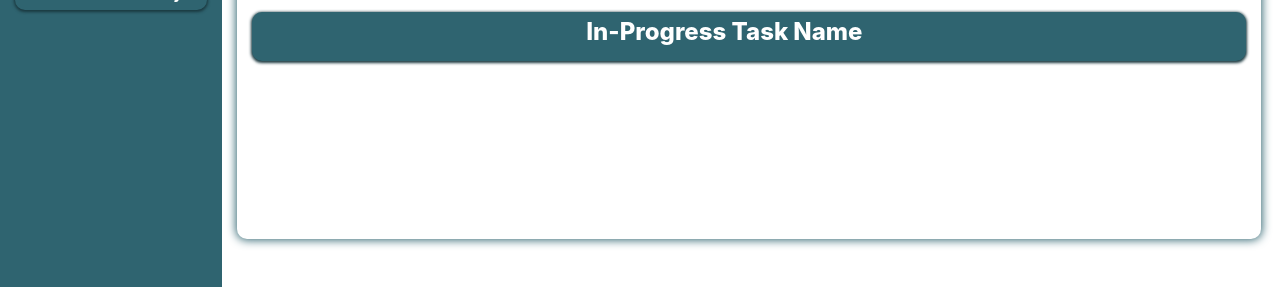
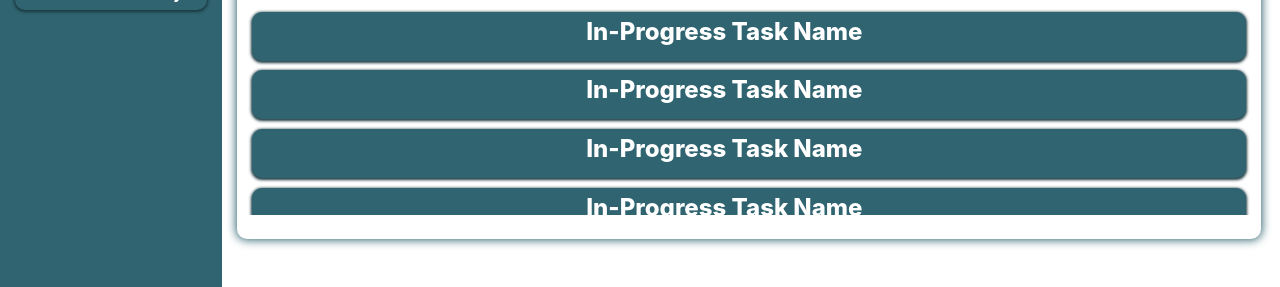
Before and after one commit to dnvr-zero/dnvr-zero-fe, a React (Create React App) app: page /player-profile in a window 1280 px wide. Shown: the part 376-663 px from the top of the page. Built offline with nearby package versions, Linux system fonts and the light colour scheme; no server answers.

Commit message:
Name title changes

```diff
--- a/src/components/InProgressTaskModal/InProgressTaskModal.tsx
+++ b/src/components/InProgressTaskModal/InProgressTaskModal.tsx
@@ -23,7 +23,7 @@ const InProgressTaskModal: React.FC<InProgressTaskModalProps> = ({
 		>
 			<Modal.Header className="in-progress-modal-header">
 				<Modal.Title>
-					<strong>Task Name</strong>
+					<strong>IN-PROGRESS Task Name</strong>
 				</Modal.Title>
 				<p>Points: 45</p>
 				<p>Created By: Terry McTavish</p>
--- a/src/components/InterestedTasksModal/InterestedTasksModal.tsx
+++ b/src/components/InterestedTasksModal/InterestedTasksModal.tsx
@@ -23,7 +23,7 @@ const InterestedTasksModal: React.FC<InterestedTasksModalProps> = ({
 		>
 			<Modal.Header className="interested-modal-header">
 				<Modal.Title>
-					<strong>Task Name</strong>
+					<strong>INTERESTED Task Name</strong>
 				</Modal.Title>
 				<p>Points: 45</p>
 				<p>Created By: Terry McTavish</p>
--- a/src/components/PlayerProfile/PlayerProfile.tsx
+++ b/src/components/PlayerProfile/PlayerProfile.tsx
@@ -59,12 +59,174 @@ const PlayerProfile: React.FC<PlayerProfileProps> = ({
 											// points='87'
 											// createdby='Jerry'
 										/>
+										<Button
+											className="in-progress-task-button-container"
+											onClick={() => setShowInProgressTaskModal(true)}
+										>
+											<h3 className="in-progress-task-title">
+												In-Progress Task Name
+											</h3>
+										</Button>
+										<InProgressTaskModal
+											show={showInProgressTaskModal}
+											onHide={() => setShowInProgressTaskModal(false)}
+											// key={1}
+											// _id={1}
+											// name='Jerry Task'
+											// description='Some Description'
+											// points='87'
+											// createdby='Jerry'
+										/>
+										<Button
+											className="in-progress-task-button-container"
+											onClick={() => setShowInProgressTaskModal(true)}
+										>
+											<h3 className="in-progress-task-title">
+												In-Progress Task Name
+											</h3>
+										</Button>
+										<InProgressTaskModal
+											show={showInProgressTaskModal}
+											onHide={() => setShowInProgressTaskModal(false)}
+											// key={1}
+											// _id={1}
+											// name='Jerry Task'
+											// description='Some Description'
+											// points='87'
+											// createdby='Jerry'
+										/>
+										<Button
+											className="in-progress-task-button-container"
+											onClick={() => setShowInProgressTaskModal(true)}
+										>
+											<h3 className="in-progress-task-title">
+												In-Progress Task Name
+											</h3>
+										</Button>
+										<InProgressTaskModal
+											show={showInProgressTaskModal}
+											onHide={() => setShowInProgressTaskModal(false)}
+											// key={1}
+											// _id={1}
+											// name='Jerry Task'
+											// description='Some Description'
+											// points='87'
+											// createdby='Jerry'
+										/>
+										<Button
+											className="in-progress-task-button-container"
+											onClick={() => setShowInProgressTaskModal(true)}
+										>
+											<h3 className="in-progress-task-title">
+												In-Progress Task Name
+											</h3>
+										</Button>
+										<InProgressTaskModal
+											show={showInProgressTaskModal}
+											onHide={() => setShowInProgressTaskModal(false)}
+											// key={1}
+											// _id={1}
+											// name='Jerry Task'
+											// description='Some Description'
+											// points='87'
+											// createdby='Jerry'
+										/>
+										<Button
+											className="in-progress-task-button-container"
+											onClick={() => setShowInProgressTaskModal(true)}
+										>
+											<h3 className="in-progress-task-title">
+												In-Progress Task Name
+											</h3>
+										</Button>
+										<InProgressTaskModal
+											show={showInProgressTaskModal}
+											onHide={() => setShowInProgressTaskModal(false)}
+											// key={1}
+											// _id={1}
+											// name='Jerry Task'
+											// description='Some Description'
+											// points='87'
+											// createdby='Jerry'
+										/>
+										<Button
+											className="in-progress-task-button-container"
+											onClick={() => setShowInProgressTaskModal(true)}
+										>
+											<h3 className="in-progress-task-title">
+												In-Progress Task Name
+											</h3>
+										</Button>
+										<InProgressTaskModal
+											show={showInProgressTaskModal}
+											onHide={() => setShowInProgressTaskModal(false)}
+											// key={1}
+											// _id={1}
+											// name='Jerry Task'
+											// description='Some Description'
+											// points='87'
+											// createdby='Jerry'
+										/>
+										<Button
+											className="in-progress-task-button-container"
+											onClick={() => setShowInProgressTaskModal(true)}
+										>
+											<h3 className="in-progress-task-title">
+												In-Progress Task Name
+											</h3>
+										</Button>
+										<InProgressTaskModal
+											show={showInProgressTaskModal}
+											onHide={() => setShowInProgressTaskModal(false)}
+											// key={1}
+											// _id={1}
+											// name='Jerry Task'
+											// description='Some Description'
+											// points='87'
+											// createdby='Jerry'
+										/>
 									</div>
 								</Container>
 							</Tab>
 							<Tab eventKey="home" title="Interested: 3">
 								<Container className="task-tab-container">
 									<div>
+										<Button
+											className="interested-task-button-container"
+											onClick={() => setShowInterestedTaskModal(true)}
+										>
+											<h3 className="interested-task-title">
+												Interested Task Name
+											</h3>
+										</Button>
+										<InterestedTasksModal
+											show={showInterestedTaskModal}
+											onHide={() => setShowInterestedTaskModal(false)}
+											// key={1}
+											// _id={1}
+											// name='Jerry Task'
+											// description='Some Description'
+											// points='87'
+											// createdby='Jerry'
+										/>
+										<Button
+											className="interested-task-button-container"
+											onClick={() => setShowInterestedTaskModal(true)}
+										>
+											<h3 className="interested-task-title">
+												Interested Task Name
+											</h3>
+										</Button>
+										<InterestedTasksModal
+											show={showInterestedTaskModal}
+											onHide={() => setShowInterestedTaskModal(false)}
+											// key={1}
+											// _id={1}
+											// name='Jerry Task'
+											// description='Some Description'
+											// points='87'
+											// createdby='Jerry'
+										/>
 										<Button
 											className="interested-task-button-container"
 											onClick={() => setShowInterestedTaskModal(true)}
```
